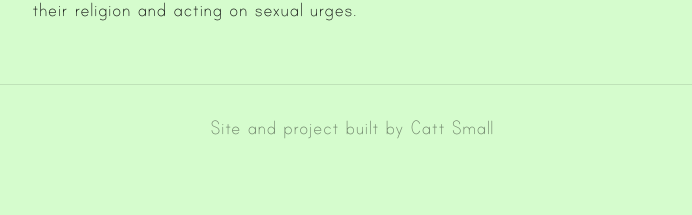
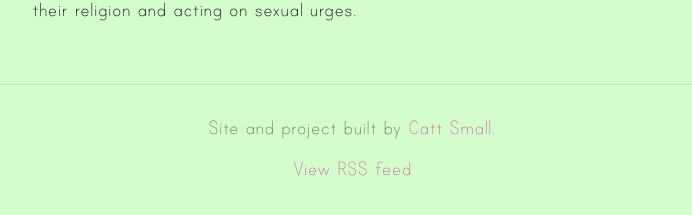
Before and after one commit to cattsmall/thesis-website, a Jekyll site: the page built from proposal.md, in a window 1280 px wide and 900 px high, scrolled down 2269 px. Shown: the part 673-888 px from the top of the window, without its empty margins (288-980 px from the left). Built offline with Jekyll 4.4.1, drawn with Linux system fonts in a browser that asks for light colours; some web fonts are replaced; before the commit the page ends 3128 px from its top, so only the background shows below that.

Commit message:
RSS feed

```diff
--- a/_includes/footer.html
+++ b/_includes/footer.html
@@ -1,7 +1,8 @@
 <footer class="site-footer">
 
   <div class="wrapper">
-    <p>Site and project built by Catt Small</p>
+    <p>Site and project built by <a href="http://cattsmall.com">Catt Small</a>.</p>
+    <p><a href="/feed.xml">View RSS feed</a></p>
   </div>
 
 </footer>
```
